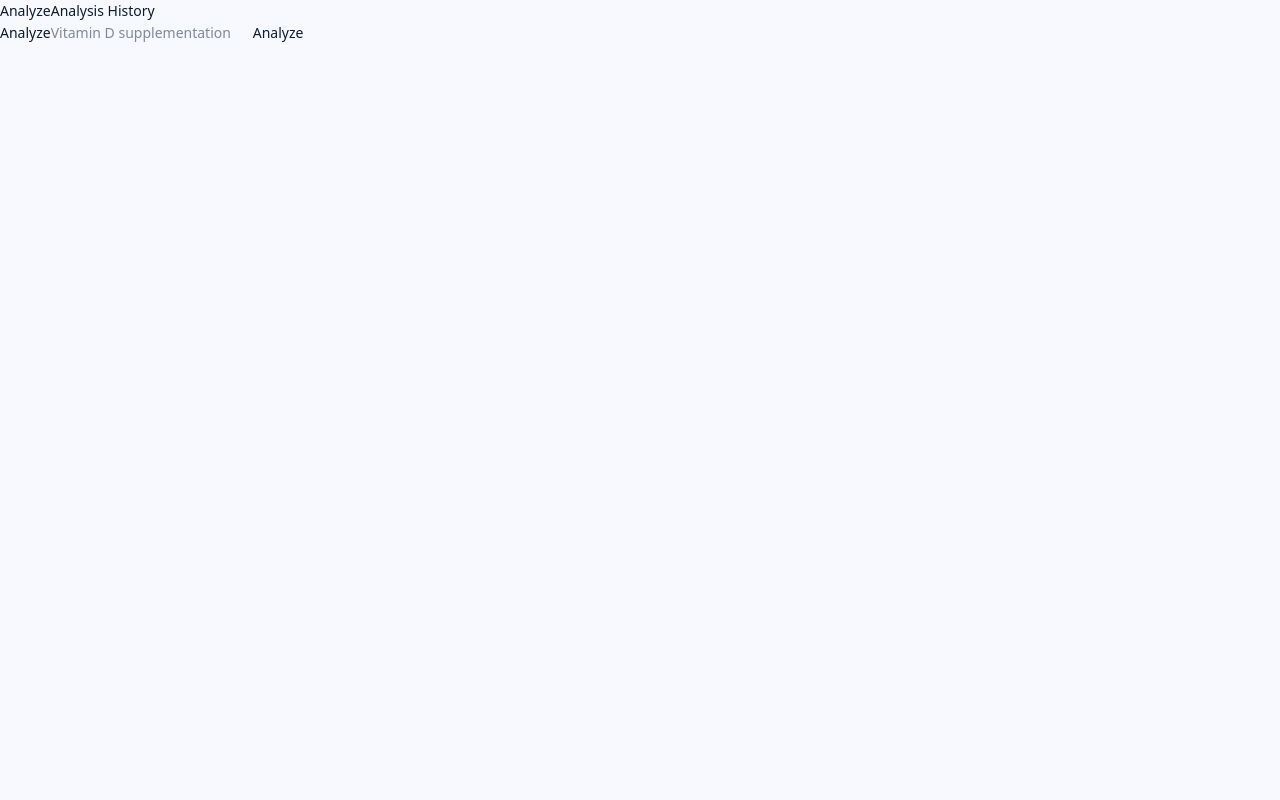
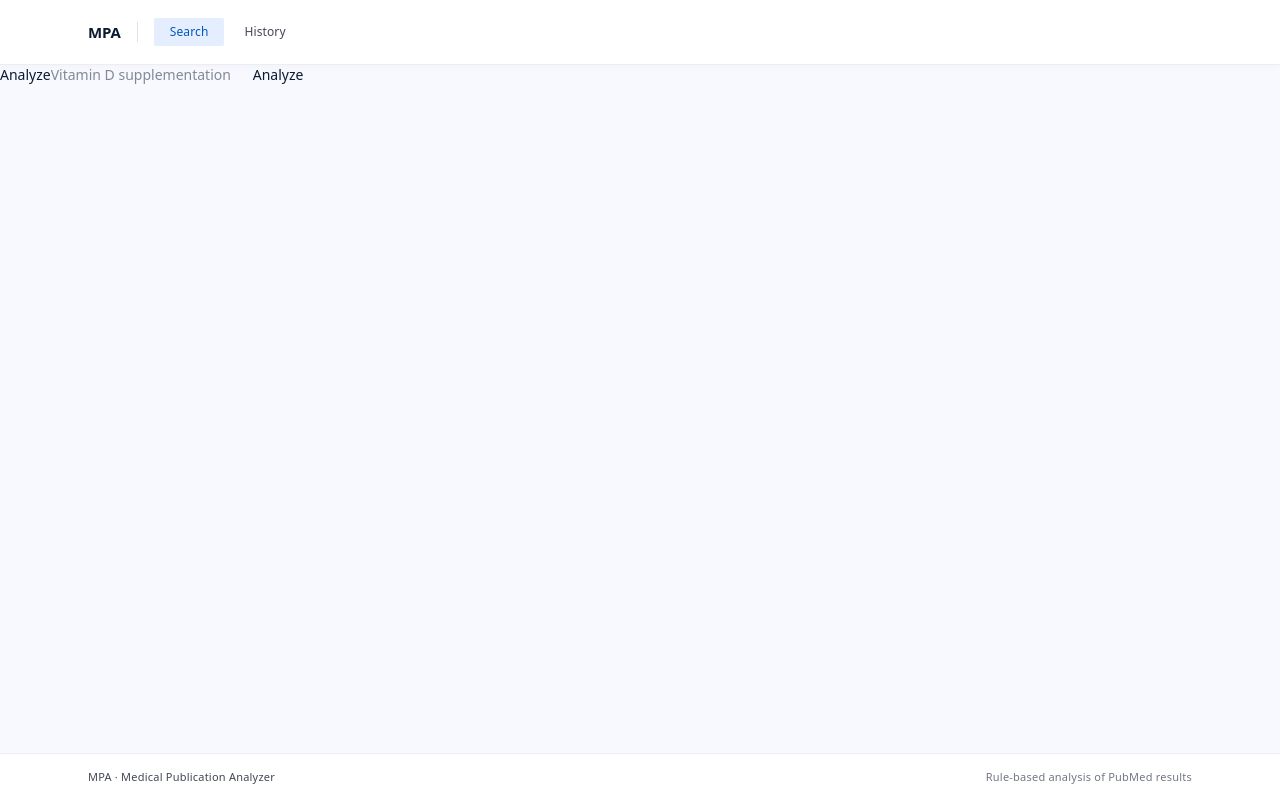
Before and after one commit to jakublepianka/mpa-app, a React (Vite) app in the folder apps/frontend/: page / in a window 1280 px wide. Built offline with nearby package versions, Linux system fonts and the light colour scheme.

Commit message:
feat(frontend): style app shell

```diff
--- a/apps/frontend/src/app/RootLayout.tsx
+++ b/apps/frontend/src/app/RootLayout.tsx
@@ -1,19 +1,56 @@
-import { Link, Outlet } from "react-router";
+import { Link, NavLink, Outlet, useMatch } from "react-router";
 
-
+const getNavLinkClass = ({ isActive }: { isActive: boolean }) =>
+  `px-space-md py-1.5 rounded-sm text-label-md transition-colors ${
+    isActive
+      ? "bg-surface-container text-primary"
+      : "text-on-surface-variant hover:text-on-surface hover:bg-surface-container-low"
+  }`;
 
 export const RootLayout = () => {
+  // The analysis page is a full-width dashboard; the other pages are centered.
+  const isWide = useMatch("/analyses/:analysisId") !== null;
+  const containerClass = `w-full px-margin-mobile sm:px-margin ${
+    isWide ? "" : "max-w-6xl mx-auto"
+  }`;
+
   return (
-    <>
-      <header>
-        <nav>
-          <Link to="/">Analyze</Link>
-          <Link to="/analyses">Analysis History</Link>
-        </nav>
+    <div className="min-h-screen flex flex-col">
+      <header className="fixed top-0 left-0 right-0 z-50 bg-surface-container-lowest/90 backdrop-blur-md border-b border-outline-variant/30 shadow-[0_1px_8px_rgba(0,0,0,0.03)]">
+        <div className={`h-16 flex items-center gap-gutter ${containerClass}`}>
+          <Link
+            to="/"
+            className="font-heading text-headline-sm text-on-surface"
+            title="Medical Publication Analyzer"
+          >
+            MPA
+          </Link>
+          <div className="h-5 w-px bg-outline-variant/50" />
+          <nav className="flex items-center gap-space-xs">
+            <NavLink to="/" end className={getNavLinkClass}>
+              Search
+            </NavLink>
+            <NavLink to="/analyses" end className={getNavLinkClass}>
+              History
+            </NavLink>
+          </nav>
+        </div>
       </header>
-      <main>
+      <main className="w-full pt-16 flex-1 flex flex-col">
         <Outlet />
       </main>
-    </>
+      <footer className="w-full bg-surface-container-lowest border-t border-outline-variant/30">
+        <div
+          className={`py-space-md flex flex-col sm:flex-row items-center justify-between gap-space-sm text-label-sm ${containerClass}`}
+        >
+          <span className="text-on-surface-variant">
+            MPA · Medical Publication Analyzer
+          </span>
+          <span className="text-outline">
+            Rule-based analysis of PubMed results
+          </span>
+        </div>
+      </footer>
+    </div>
   );
 };
--- /dev/null
+++ b/apps/frontend/src/components/Card.tsx
@@ -0,0 +1,15 @@
+import type { ReactNode } from "react";
+
+export const Card = ({
+  children,
+  className = "",
+}: {
+  children: ReactNode;
+  className?: string;
+}) => (
+  <div
+    className={`bg-surface-container-lowest rounded-sm p-space-lg shadow-sm border border-outline-variant/20 ${className}`}
+  >
+    {children}
+  </div>
+);
--- /dev/null
+++ b/apps/frontend/src/components/Spinner.tsx
@@ -0,0 +1,7 @@
+export const Spinner = ({ label = "Loading" }: { label?: string }) => (
+  <div
+    role="status"
+    aria-label={label}
+    className="w-5 h-5 border-2 border-primary border-t-transparent rounded-full animate-spin shrink-0"
+  />
+);
--- /dev/null
+++ b/apps/frontend/src/components/StatusMessage.tsx
@@ -0,0 +1,38 @@
+import type { ReactNode } from "react";
+
+export const StatusMessage = ({
+  title,
+  children,
+  tone = "neutral",
+  action,
+}: {
+  title: string;
+  children?: ReactNode;
+  tone?: "neutral" | "error";
+  action?: ReactNode;
+}) => {
+  const isError = tone === "error";
+
+  return (
+    <div
+      role={isError ? "alert" : undefined}
+      className={`w-full rounded-xl border p-space-lg flex flex-col items-start gap-space-xs ${
+        isError
+          ? "bg-error-container/40 border-error/30"
+          : "bg-surface-container-lowest border-outline-variant/30"
+      }`}
+    >
+      <p
+        className={`text-headline-sm font-heading ${
+          isError ? "text-on-error-container" : "text-on-surface"
+        }`}
+      >
+        {title}
+      </p>
+      {children && (
+        <p className="text-body-sm text-on-surface-variant">{children}</p>
+      )}
+      {action && <div className="mt-space-sm">{action}</div>}
+    </div>
+  );
+};
--- /dev/null
+++ b/apps/frontend/src/components/icons.tsx
@@ -0,0 +1,63 @@
+import type { ReactNode } from "react";
+
+type IconProps = { className?: string };
+
+const Icon = ({
+  className,
+  children,
+}: IconProps & { children: ReactNode }) => (
+  <svg
+    className={className}
+    viewBox="0 0 24 24"
+    fill="none"
+    stroke="currentColor"
+    strokeWidth="2"
+    strokeLinecap="round"
+    strokeLinejoin="round"
+    aria-hidden="true"
+  >
+    {children}
+  </svg>
+);
+
+export const SearchIcon = ({ className }: IconProps) => (
+  <Icon className={className}>
+    <circle cx="11" cy="11" r="7" />
+    <path d="m20 20-3.5-3.5" />
+  </Icon>
+);
+
+export const ArrowRightIcon = ({ className }: IconProps) => (
+  <Icon className={className}>
+    <path d="M5 12h14" />
+    <path d="m13 6 6 6-6 6" />
+  </Icon>
+);
+
+export const CalendarIcon = ({ className }: IconProps) => (
+  <Icon className={className}>
+    <rect x="3" y="5" width="18" height="16" rx="2" />
+    <path d="M3 10h18M8 3v4M16 3v4" />
+  </Icon>
+);
+
+export const BookIcon = ({ className }: IconProps) => (
+  <Icon className={className}>
+    <path d="M12 7v13" />
+    <path d="M3 5h6a3 3 0 0 1 3 3 3 3 0 0 1 3-3h6v13h-6a3 3 0 0 0-3 2 3 3 0 0 0-3-2H3z" />
+  </Icon>
+);
+
+export const ArticleIcon = ({ className }: IconProps) => (
+  <Icon className={className}>
+    <rect x="4" y="4" width="16" height="16" rx="2" />
+    <path d="M8 9h8M8 12h8M8 15h5" />
+  </Icon>
+);
+
+export const FlaskIcon = ({ className }: IconProps) => (
+  <Icon className={className}>
+    <path d="M9 3h6M10 3v6l-5 9a2 2 0 0 0 1.8 3h10.4a2 2 0 0 0 1.8-3l-5-9V3" />
+    <path d="M7.5 15h9" />
+  </Icon>
+);
```
